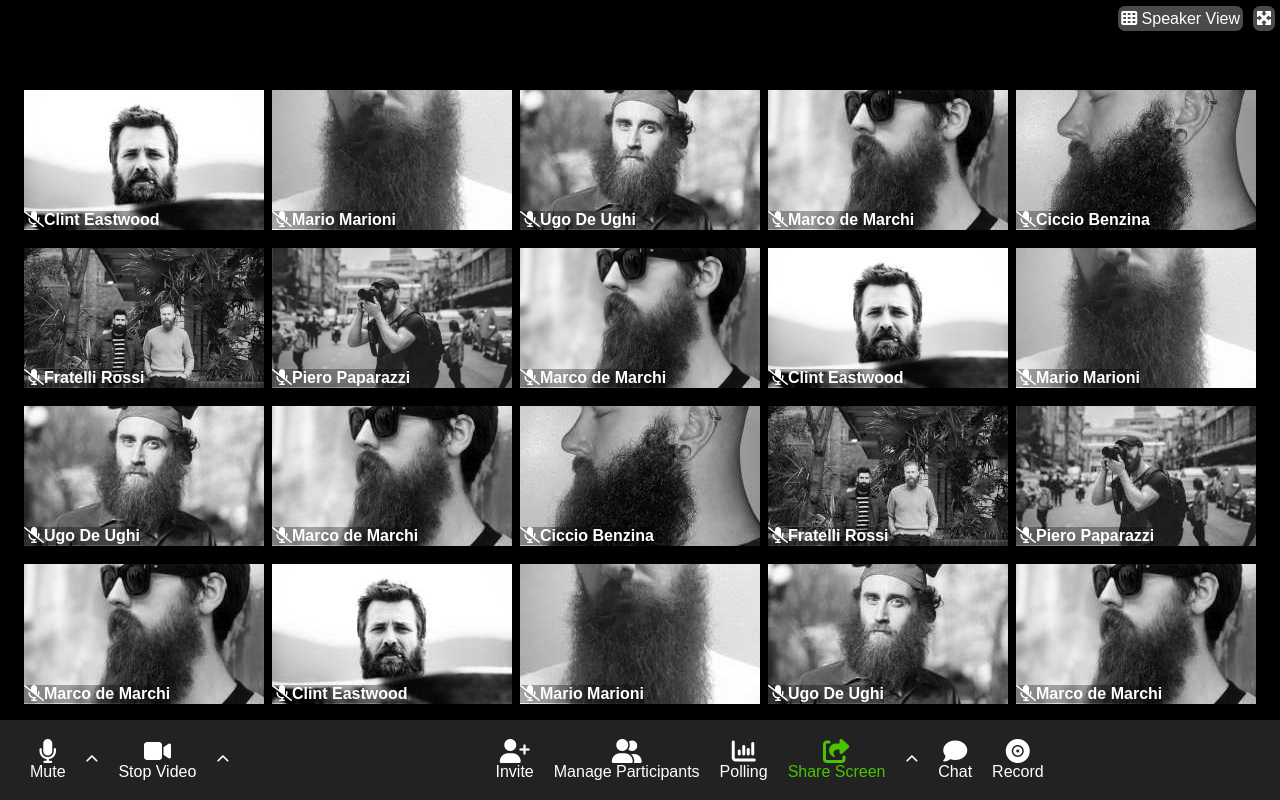
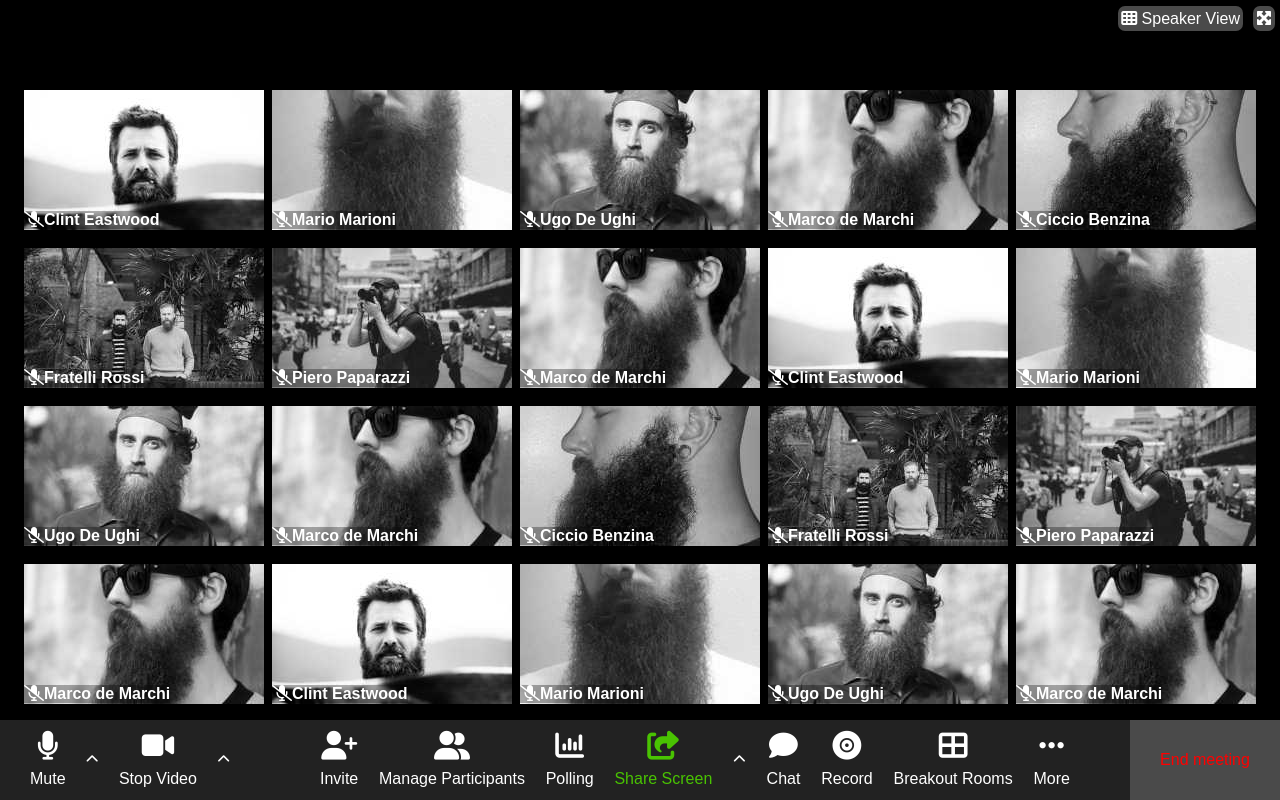
Before and after one commit to pietrolupi/html-css-zoom, a plain HTML site: page index.html in a window 1280 px wide. Drawn offline with Linux system fonts and the light colour scheme.

Commit message:
[edit]:footer

```diff
--- a/assets/css/style.css
+++ b/assets/css/style.css
@@ -72,7 +72,7 @@ main {
   margin: 15px 0;
   height: calc(100vh - 185px);
   width: 100%;
-  overflow-y: scroll;
+  overflow-y: auto;
   background-color: black;
 }
 
@@ -101,12 +101,16 @@ footer {
 }
 
 .icons {
-  font-size: 1.5rem;
+  font-size: 1.8rem;
   display: flex;
   justify-content: space-between;
   align-items: center;
   gap: 20px;
   padding-left: 30px;
+  min-width: 230px;
+}
+.icons.central {
+  min-width: 780px;
 }
 
 .fa-chevron-up {
@@ -121,7 +125,19 @@ footer {
 .icon-col span {
   font-size: 1rem;
   text-transform: capitalize;
+  padding-top: 10px;
 }
 .selection-arrow {
   display: inline-block;
 }
+
+
+.end-meeting {
+  display: flex;
+  justify-content: center;
+  align-items: center;
+  height: 100%;
+  background-color:#4a4a4a ;
+  color: red;
+  width: 150px;
+}
--- a/index.html
+++ b/index.html
@@ -271,9 +271,23 @@
         <span>record</span>
       </div>
 
+      <div class="icon-col">
+
+       <i class="fa-solid fa-table-cells-large"></i>
+        <span>breakout rooms</span>
+      </div>
+
+      <div class="icon-col">
+
+       <i class="fa-solid fa-ellipsis"></i>
+        <span>more</span>
+      </div>
 
     </div>
-    <div class="end-meeting"></div>
+    <div class="end-meeting">
+      <span>End meeting</span>
+
+    </div>
   </footer>
 </body>
 </html>
```
